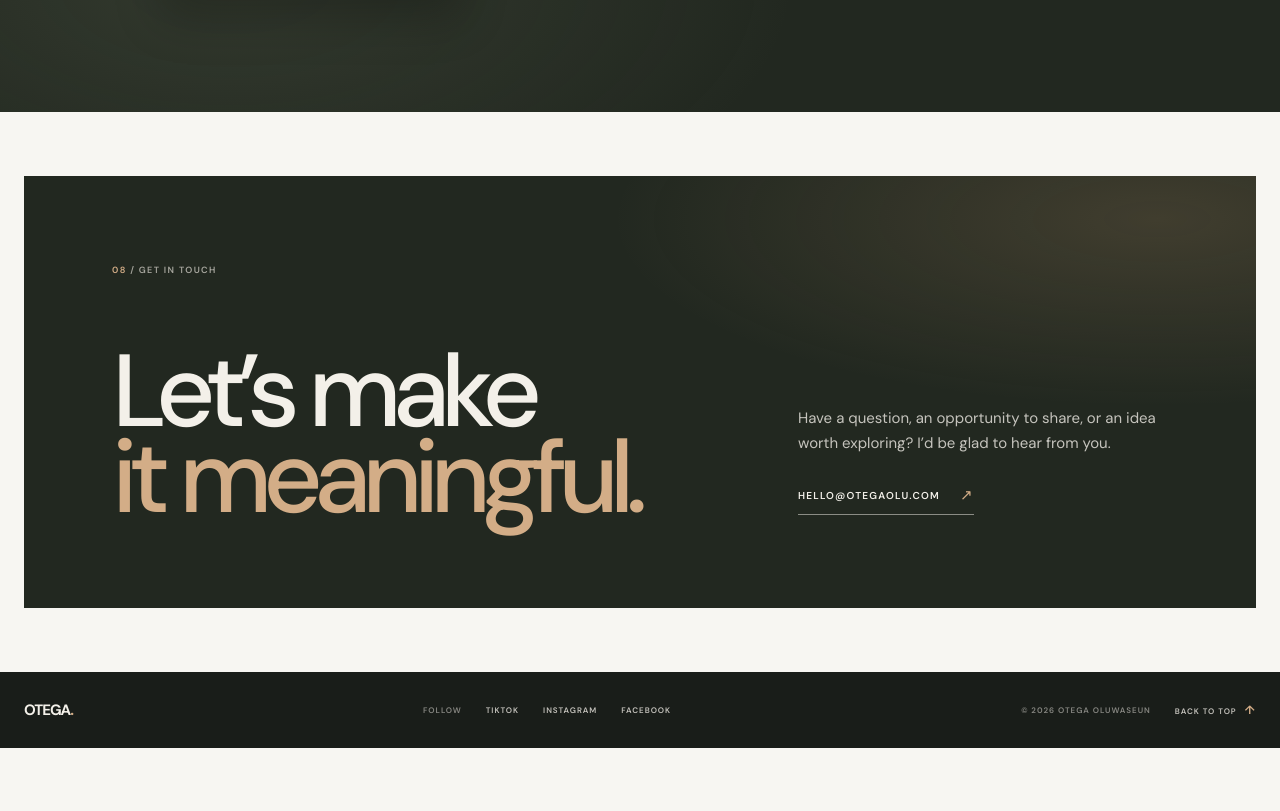
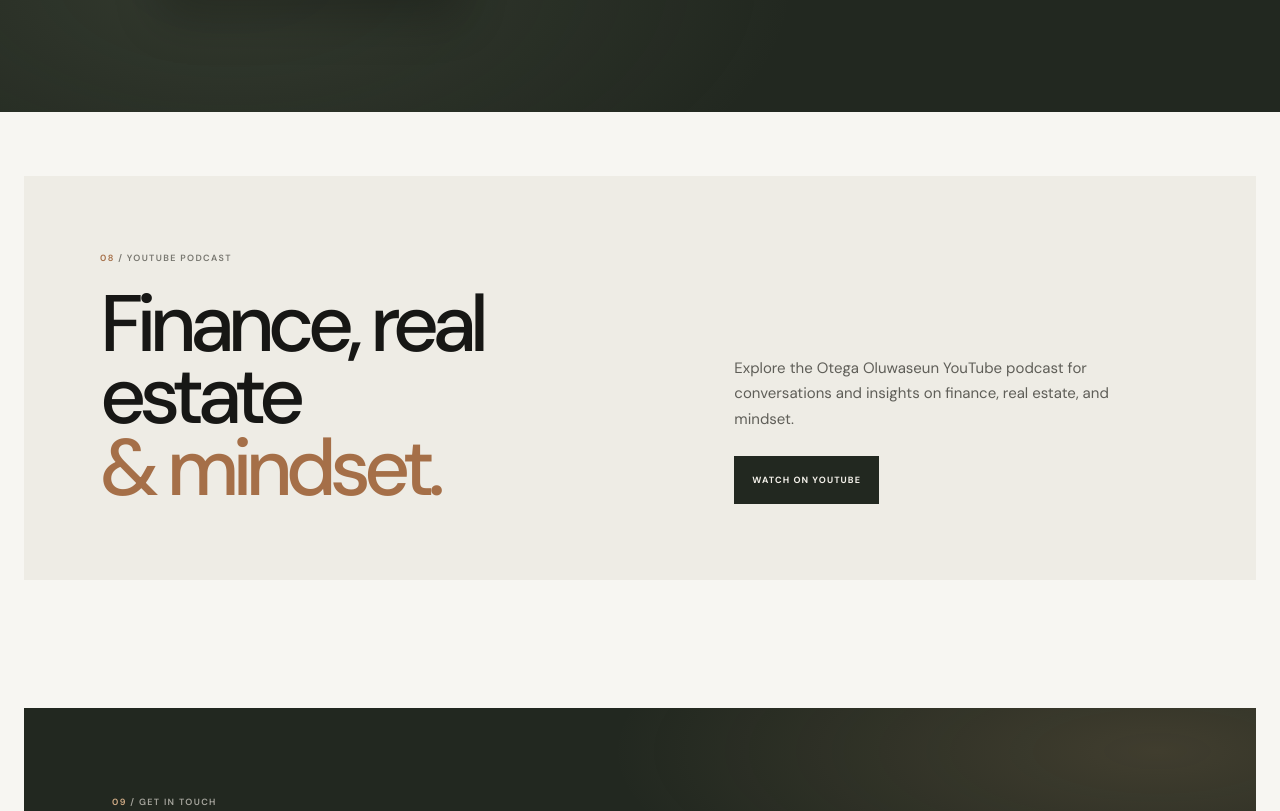
Before and after one commit to Ginormous01/otega-oluwaseun, a plain HTML site: page index.html in a window 1280 px wide. Shown: the part 9499-10310 px from the top of the page. Before the commit the page ends 10247 px from the top, so only its background shows below. Drawn offline with Linux system fonts and the light colour scheme.

Commit message:
Add YouTube podcast feature
Co-authored-by: Copilot <223556219+Copilot@users.noreply.github.com>

```diff
--- a/index.html
+++ b/index.html
@@ -588,9 +588,32 @@
         </div>
       </section>
 
+      <section class="podcast-section" id="podcast" aria-labelledby="podcast-title">
+        <div class="podcast-inner" data-reveal>
+          <div class="podcast-heading">
+            <p class="podcast-kicker"><span>08</span> / YOUTUBE PODCAST</p>
+            <h2 id="podcast-title">Finance, real estate<br /><span>&amp; mindset.</span></h2>
+          </div>
+          <div class="podcast-copy">
+            <p>
+              Explore the Otega Oluwaseun YouTube podcast for conversations
+              and insights on finance, real estate, and mindset.
+            </p>
+            <a
+              class="podcast-link"
+              href="https://youtube.com/@otegaoluwaseun7914?si=qE6P9M0Y5KRxDeta"
+              target="_blank"
+              rel="noopener noreferrer"
+            >
+              WATCH ON YOUTUBE
+            </a>
+          </div>
+        </div>
+      </section>
+
       <section class="contact-section" id="contact" aria-labelledby="contact-title">
         <div class="contact-inner" data-reveal>
-          <p class="contact-kicker"><span>08</span> / GET IN TOUCH</p>
+          <p class="contact-kicker"><span>09</span> / GET IN TOUCH</p>
           <div class="contact-content">
             <h2 id="contact-title">Let’s make<br /><span>it meaningful.</span></h2>
             <div class="contact-copy">
--- a/styles.css
+++ b/styles.css
@@ -1763,6 +1763,72 @@ main {
   max-width: 520px;
 }
 
+.podcast-section {
+  padding: clamp(24px, 5vw, 64px) 24px;
+  background: var(--paper);
+}
+
+.podcast-inner {
+  display: grid;
+  grid-template-columns: minmax(0, 1.1fr) minmax(280px, 0.9fr);
+  align-items: end;
+  gap: clamp(36px, 7vw, 96px);
+  width: min(100%, 1320px);
+  margin: 0 auto;
+  padding: clamp(32px, 6vw, 76px);
+  background: var(--surface-soft);
+}
+
+.podcast-kicker {
+  margin: 0 0 24px;
+  color: #77766f;
+  font-size: 9px;
+  font-weight: 600;
+  letter-spacing: 0.15em;
+}
+
+.podcast-kicker span {
+  color: var(--accent-rust);
+}
+
+.podcast-heading h2 {
+  margin: 0;
+  font-size: clamp(42px, 6.5vw, 80px);
+  font-weight: 500;
+  letter-spacing: -0.085em;
+  line-height: 0.9;
+}
+
+.podcast-heading h2 span {
+  color: var(--accent-rust);
+}
+
+.podcast-copy > p {
+  max-width: 390px;
+  margin: 0 0 24px;
+  color: #5f5e58;
+  font-size: 15px;
+  line-height: 1.7;
+}
+
+.podcast-link {
+  display: inline-flex;
+  align-items: center;
+  min-height: 48px;
+  padding: 0 18px;
+  color: #f3f0e9;
+  background: #222820;
+  font-size: 9px;
+  font-weight: 700;
+  letter-spacing: 0.12em;
+  transition: background 180ms ease;
+}
+
+.podcast-link:hover,
+.podcast-link:focus-visible {
+  background: #3a4337;
+}
+
 .book-kicker,
 .insights-kicker {
   margin: 0 0 24px;
@@ -2542,6 +2608,16 @@ main {
     padding: 28px 22px;
   }
 
+  .podcast-section {
+    padding: 20px;
+  }
+
+  .podcast-inner {
+    grid-template-columns: 1fr;
+    gap: 28px;
+    padding: 28px 22px;
+  }
+
   .about-inner {
     grid-template-columns: 1fr;
     gap: 36px;
```
